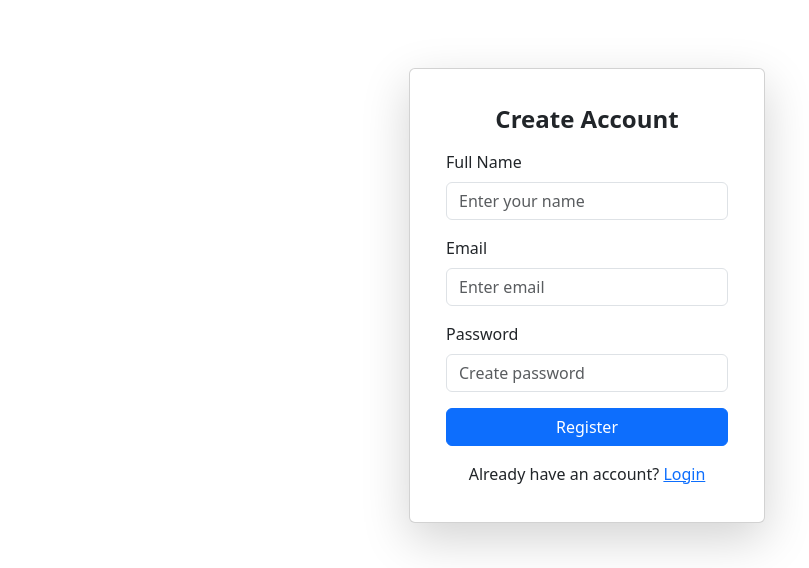
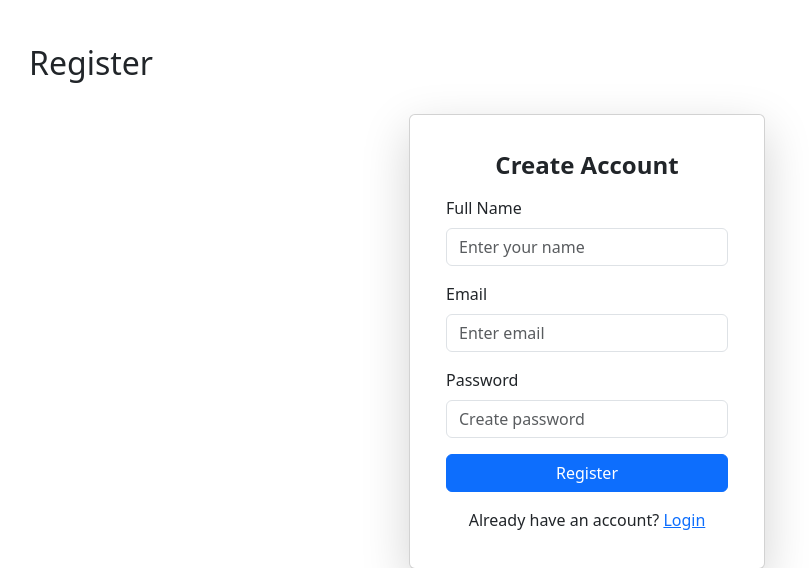
Before and after one commit to skferoz7/Expense-Tracker, a Flask app: page /register in a window 1280 px wide. Shown: the part 56-624 px from the top of the page, without its empty margins (53-862 px from the left). Run offline with Flask 3, Linux system fonts and the light colour scheme.

```diff
--- /dev/null
+++ b/requirements.txt
@@ -0,0 +1,2 @@
+flask
+gunicorn
--- a/templates/register.html
+++ b/templates/register.html
@@ -1,6 +1,7 @@
 {% extends "layout.html" %}
 
 {% block content %}
+<h2>Register</h2>
 <div class="row justify-content-center">
     <div class="col-md-4">
         <div class="card shadow-lg mt-4">
```
Also changed, not shown: expense_tracker.db, 1 other file.
